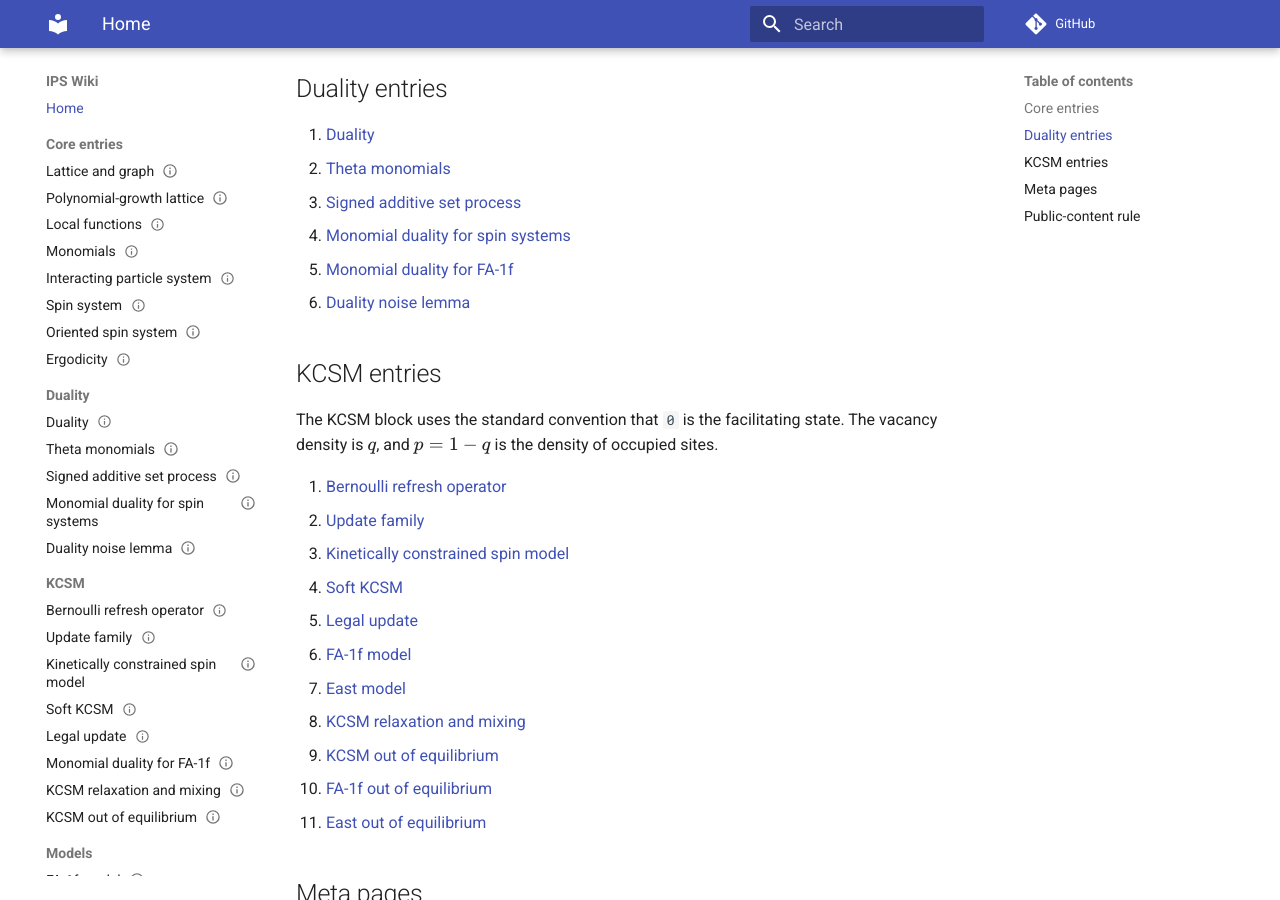
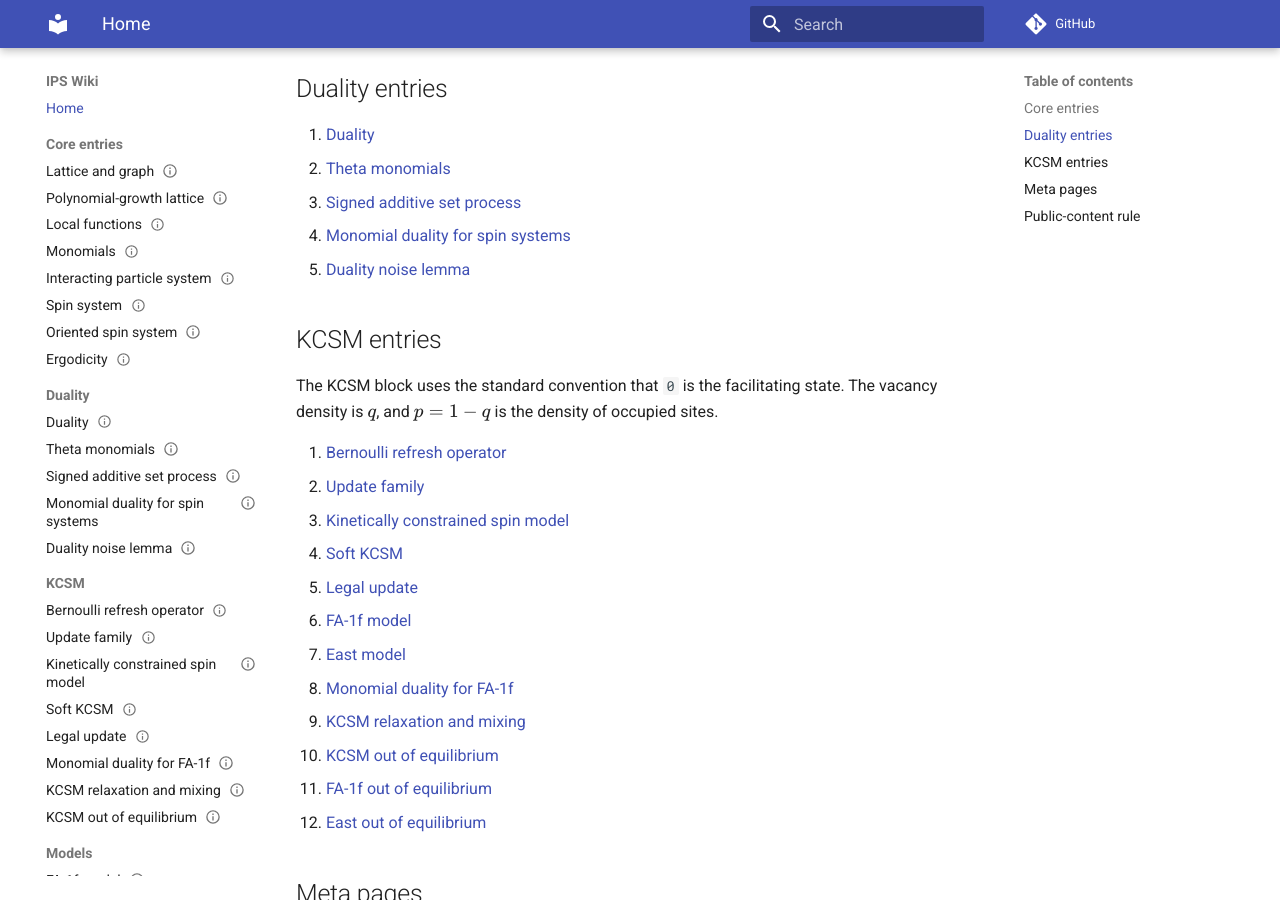
Before and after one commit to maciejgluchowski86-beep/ips-wiki, an MkDocs documentation site: the page built from docs/index.md, in a window 1280 px wide and 900 px high, scrolled down 660 px. Built offline with MkDocs 1.6.1 and Material for MkDocs 9.7.7, drawn with Linux system fonts in a browser that asks for light colours; comment, search, counter and statistics services are not loaded; part of the change alters nothing that is shown.

```diff
--- a/docs/index.md
+++ b/docs/index.md
@@ -23,8 +23,7 @@ A minimal dependency order is:
 2. [Theta monomials](entries/theta-monomials.md)
 3. [Signed additive set process](entries/signed-additive-set-process.md)
 4. [Monomial duality for spin systems](entries/monomial-duality-for-spin-systems.md)
-5. [Monomial duality for FA-1f](entries/monomial-duality-for-fa-1f.md)
-6. [Duality noise lemma](entries/duality-noise-lemma.md)
+5. [Duality noise lemma](entries/duality-noise-lemma.md)
 
 ## KCSM entries
 
@@ -37,10 +36,11 @@ The KCSM block uses the standard convention that `0` is the facilitating state.
 5. [Legal update](entries/legal-update.md)
 6. [FA-1f model](entries/fa-1f-model.md)
 7. [East model](entries/east-model.md)
-8. [KCSM relaxation and mixing](entries/kcsm-relaxation-and-mixing.md)
-9. [KCSM out of equilibrium](entries/kcsm-out-of-equilibrium.md)
-10. [FA-1f out of equilibrium](entries/fa-1f-out-of-equilibrium.md)
-11. [East out of equilibrium](entries/east-out-of-equilibrium.md)
+8. [Monomial duality for FA-1f](entries/monomial-duality-for-fa-1f.md)
+9. [KCSM relaxation and mixing](entries/kcsm-relaxation-and-mixing.md)
+10. [KCSM out of equilibrium](entries/kcsm-out-of-equilibrium.md)
+11. [FA-1f out of equilibrium](entries/fa-1f-out-of-equilibrium.md)
+12. [East out of equilibrium](entries/east-out-of-equilibrium.md)
 
 ## Meta pages
 
```
